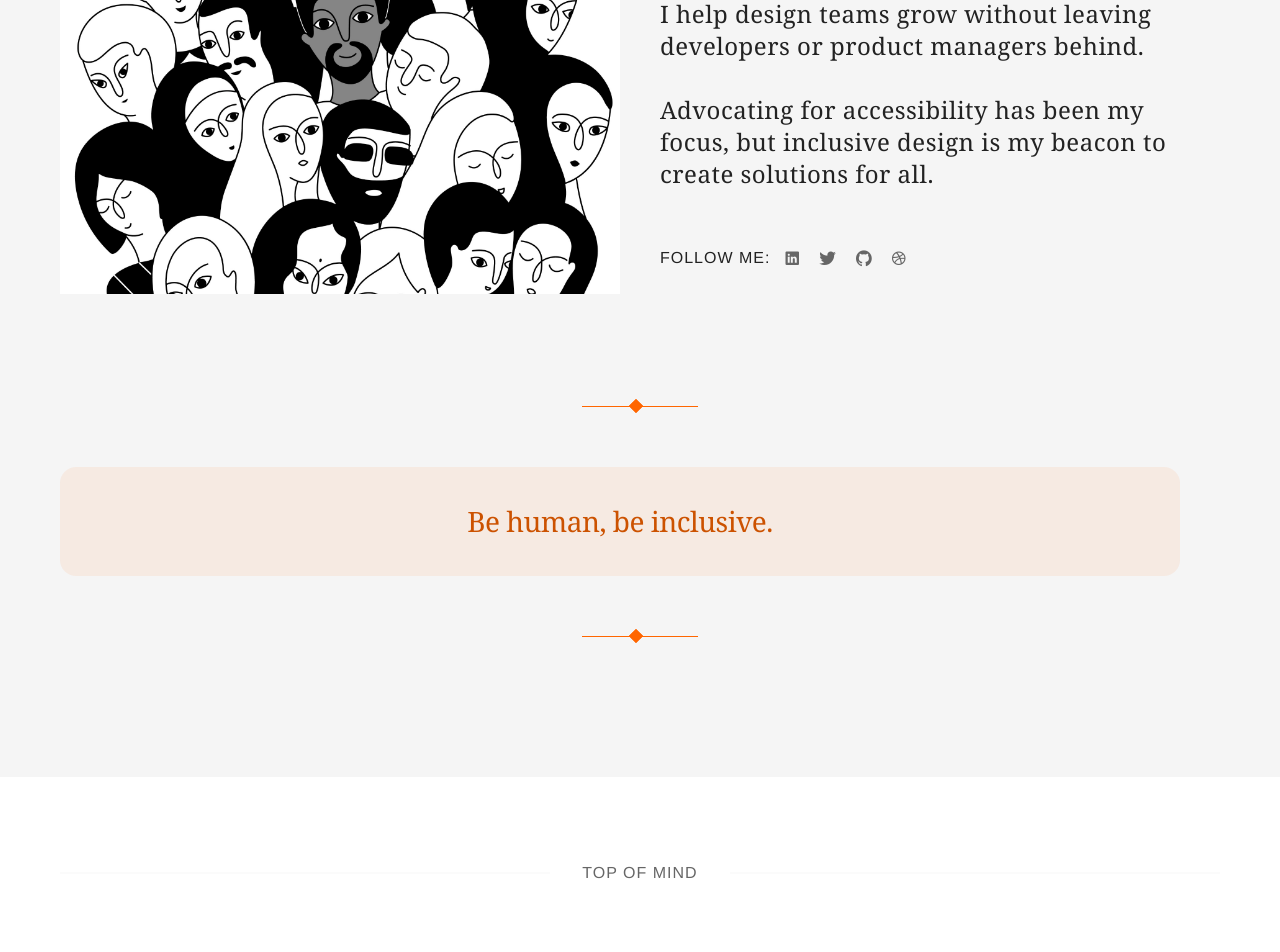
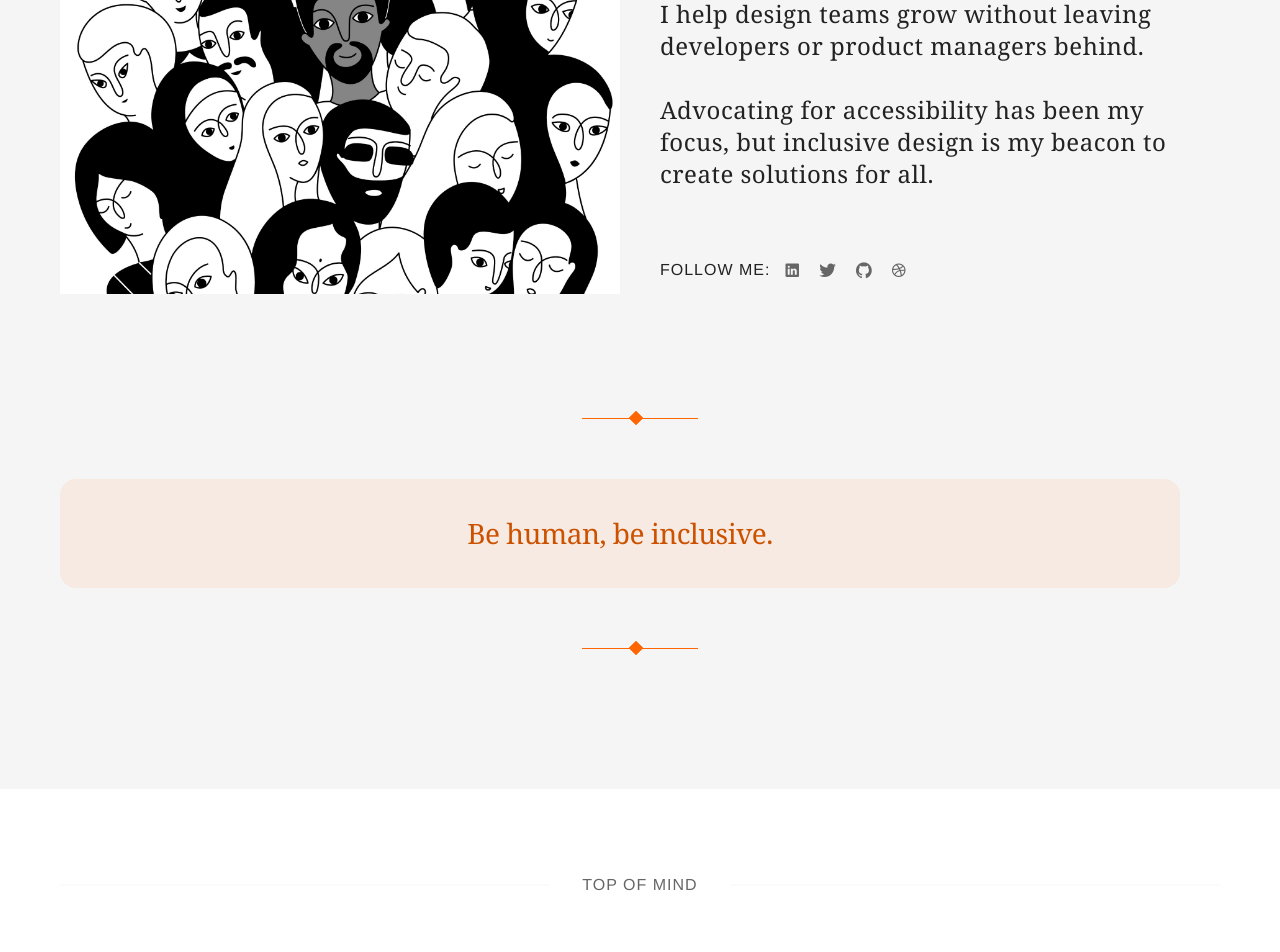
Before and after one commit to mpaiva/blog, a Jekyll site: the page built from index.html, in a window 1280 px wide. Shown: the part 381-1333 px from the top of the page. Built offline with Jekyll 4.4.1, drawn with Linux system fonts in a browser that asks for light colours; nearby versions of some CDN libraries; the list of posts is cut into pages by our own code; comment, search, counter and statistics services are not loaded.

Commit message:
paragraph margin

```diff
--- a/_sass/1-tools/_shared.scss
+++ b/_sass/1-tools/_shared.scss
@@ -29,4 +29,5 @@
 
 p {
   line-height: ($base-spacing-unit * 1.6);
+  margin-bottom: ($base-spacing-unit * 1.6);
 }
```
